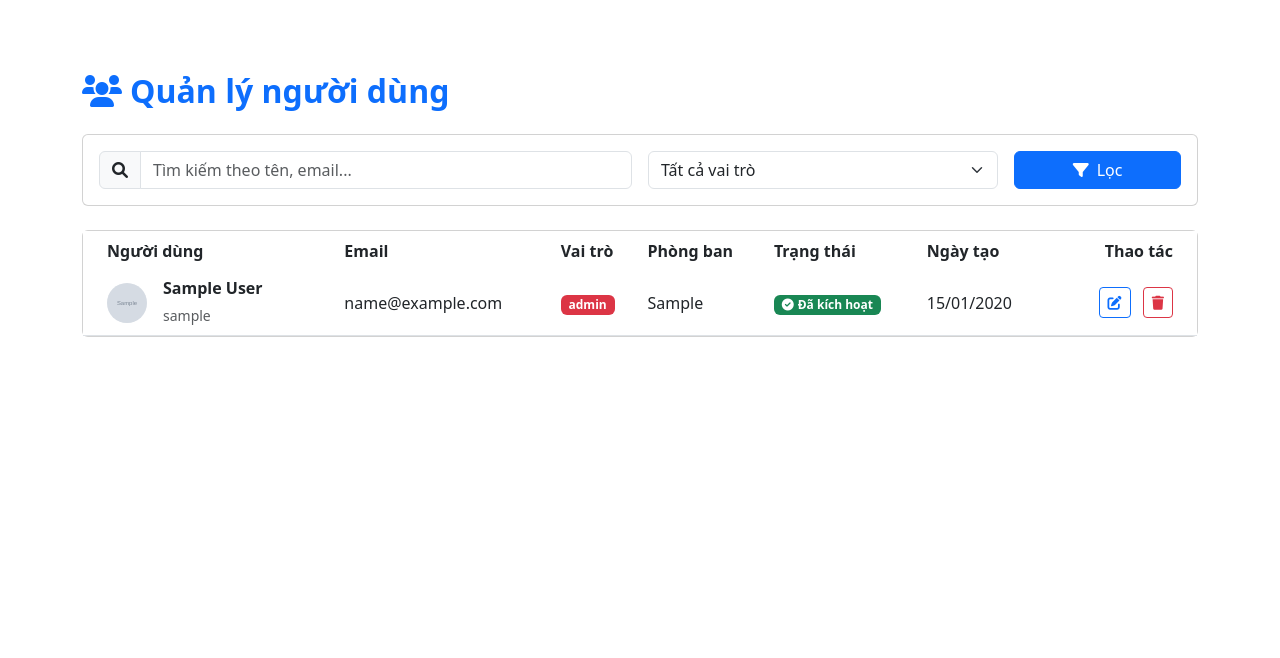
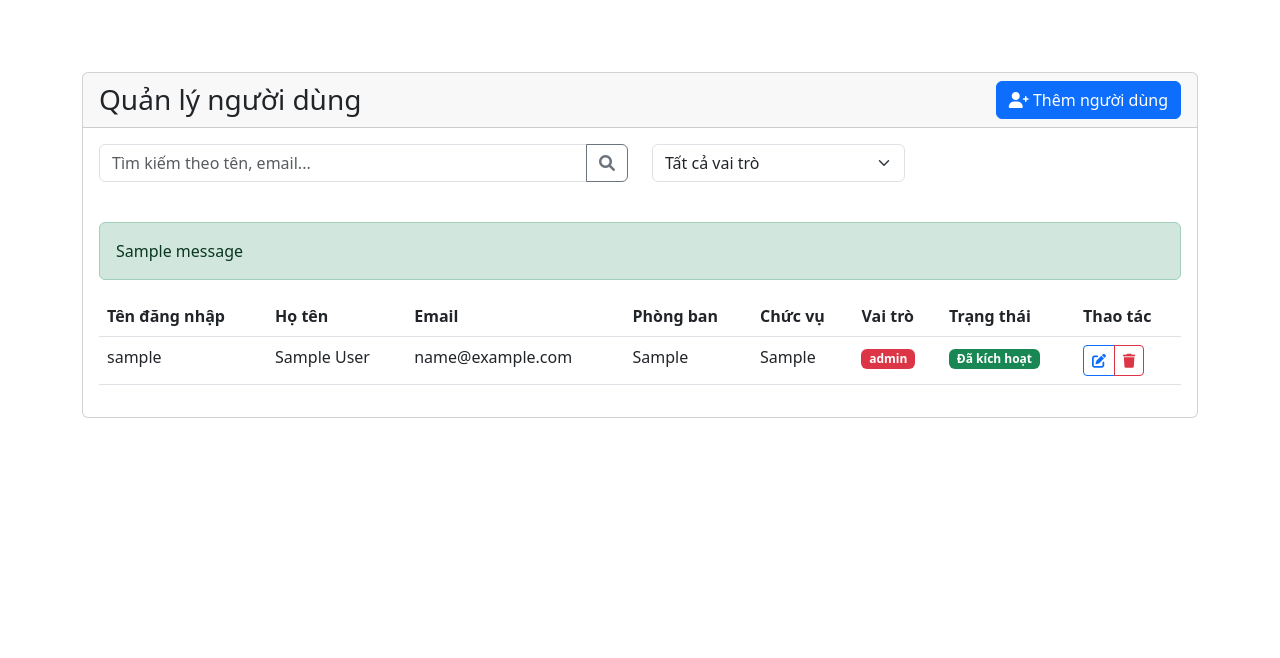
Before and after one commit to minhanh3110-svg/xuanhuong, a Flask app: template templates/manage_users.html in a window 1280 px wide. Shown: the part 56-714 px from the top of the page. Run offline with Flask 3, Linux system fonts and the light colour scheme; the template is opened without the code that fills it: values that come from a table or form of the project are taken from there, others are empty; tables that the repository leaves empty hold one stand-in row (values such as "Sample post"); grey boxes marked "Sample" are stand-in pictures; one stand-in notice (Sample message) is shown.

Commit message:
Update manage_users.html

```diff
--- a/templates/manage_users.html
+++ b/templates/manage_users.html
@@ -1,33 +1,30 @@
 {% extends "base.html" %}
 
 {% block content %}
-<div class="container py-5">
-    <div class="row mb-4">
-        <div class="col">
-            <h2 class="fw-bold text-primary mb-0">
-                <i class="fas fa-users me-2"></i>Quản lý người dùng
-            </h2>
+<div class="container mt-5">
+    <div class="card">
+        <div class="card-header d-flex justify-content-between align-items-center">
+            <h3 class="card-title mb-0">Quản lý người dùng</h3>
+            <a href="{{ url_for('auth.register') }}" class="btn btn-primary">
+                <i class="fas fa-user-plus"></i> Thêm người dùng
+            </a>
+        </div>
+        <div class="card-body">
+            <!-- Tìm kiếm và lọc -->
+            <form method="GET" class="mb-4">
+                <div class="row">
+                    <div class="col-md-6 mb-3">
+                        <div class="input-group">
+                            <input type="text" class="form-control" name="search"
+                                   placeholder="Tìm kiếm theo tên, email..."
+                                   value="{{ request.args.get('search', '') }}">
+                            <button class="btn btn-outline-secondary" type="submit">
+                                <i class="fas fa-search"></i>
+                            </button>
                         </div>
                     </div>
-
-    <!-- Thanh tìm kiếm và lọc -->
-    <div class="card mb-4">
-        <div class="card-body">
-            <form method="get" class="row g-3">
-                <div class="col-md-6">
-                    <div class="input-group">
-                        <span class="input-group-text bg-light">
-                            <i class="fas fa-search"></i>
-                        </span>
-                        <input type="text"
-                               class="form-control"
-                               name="search"
-                               value="{{ request.args.get('search', '') }}"
-                               placeholder="Tìm kiếm theo tên, email...">
-                    </div>
-                </div>
-                <div class="col-md-4">
-                    <select class="form-select" name="role">
+                    <div class="col-md-3 mb-3">
+                        <select class="form-select" name="role" onchange="this.form.submit()">
                             <option value="">Tất cả vai trò</option>
                             <option value="admin" {% if request.args.get('role') == 'admin' %}selected{% endif %}>Admin</option>
                             <option value="manager" {% if request.args.get('role') == 'manager' %}selected{% endif %}>Quản lý</option>
@@ -35,74 +32,53 @@
                             <option value="user" {% if request.args.get('role') == 'user' %}selected{% endif %}>Người dùng</option>
                         </select>
                     </div>
-                <div class="col-md-2">
-                    <button type="submit" class="btn btn-primary w-100">
-                        <i class="fas fa-filter me-2"></i>Lọc
-                    </button>
                 </div>
             </form>
-        </div>
-    </div>
 
-    <!-- Danh sách người dùng -->
-    <div class="card">
-        <div class="card-body p-0">
+            {% with messages = get_flashed_messages(with_categories=true) %}
+                {% if messages %}
+                    {% for category, message in messages %}
+                        <div class="alert alert-{{ category }}">{{ message }}</div>
+                    {% endfor %}
+                {% endif %}
+            {% endwith %}
+
             <div class="table-responsive">
-                <table class="table table-hover align-middle mb-0">
-                    <thead class="bg-light">
+                <table class="table table-hover">
+                    <thead>
                         <tr>
-                            <th class="border-0 px-4">Người dùng</th>
-                            <th class="border-0">Email</th>
-                            <th class="border-0">Vai trò</th>
-                            <th class="border-0">Phòng ban</th>
-                            <th class="border-0">Trạng thái</th>
-                            <th class="border-0">Ngày tạo</th>
-                            <th class="border-0 text-end px-4">Thao tác</th>
+                            <th>Tên đăng nhập</th>
+                            <th>Họ tên</th>
+                            <th>Email</th>
+                            <th>Phòng ban</th>
+                            <th>Chức vụ</th>
+                            <th>Vai trò</th>
+                            <th>Trạng thái</th>
+                            <th>Thao tác</th>
                         </tr>
                     </thead>
                     <tbody>
                         {% for user in users.items %}
                         <tr>
-                            <td class="px-4">
-                                <div class="d-flex align-items-center">
-                                    <div class="rounded-circle bg-light d-flex align-items-center justify-content-center"
-                                         style="width: 40px; height: 40px;">
-                                        {% if user.avatar_url %}
-                                        <img src="{{ user.avatar_url }}"
-                                             class="rounded-circle"
-                                             style="width: 40px; height: 40px; object-fit: cover;">
-                                        {% else %}
-                                        <i class="fas fa-user text-primary"></i>
-                                        {% endif %}
-                                    </div>
-                                    <div class="ms-3">
-                                        <h6 class="fw-bold mb-1">{{ user.full_name }}</h6>
-                                        <small class="text-muted">{{ user.username }}</small>
-                                    </div>
-                                </div>
-                            </td>
+                            <td>{{ user.username }}</td>
+                            <td>{{ user.full_name }}</td>
                             <td>{{ user.email }}</td>
+                            <td>{{ user.department or 'Chưa cập nhật' }}</td>
+                            <td>{{ user.position or 'Chưa cập nhật' }}</td>
                             <td>
-                                <span class="badge bg-{{ 'danger' if user.role == 'admin' else 'primary' if user.role == 'manager' else 'success' if user.role == 'researcher' else 'secondary' }}">
+                                <span class="badge bg-{{ 'danger' if user.role == 'admin' else 'primary' if user.role == 'manager' else 'info' if user.role == 'researcher' else 'secondary' }}">
                                     {{ user.role }}
                                 </span>
                             </td>
-                            <td>{{ user.department or 'Chưa cập nhật' }}</td>
                             <td>
-                                {% if user.is_active %}
-                                <span class="badge bg-success">
-                                    <i class="fas fa-check-circle me-1"></i>Đã kích hoạt
+                                <span class="badge bg-{{ 'success' if user.is_active else 'warning' }}">
+                                    {{ 'Đã kích hoạt' if user.is_active else 'Chưa kích hoạt' }}
                                 </span>
-                                {% else %}
-                                <span class="badge bg-warning">
-                                    <i class="fas fa-clock me-1"></i>Chờ xác nhận
-                                </span>
-                                {% endif %}
                             </td>
-                            <td>{{ user.created_at.strftime('%d/%m/%Y') }}</td>
-                            <td class="text-end px-4">
+                            <td>
+                                <div class="btn-group">
                                     <a href="{{ url_for('auth.edit_user', user_id=user.id) }}"
-                                   class="btn btn-sm btn-outline-primary me-2">
+                                       class="btn btn-sm btn-outline-primary">
                                         <i class="fas fa-edit"></i>
                                     </a>
                                     {% if user.id != current_user.id %}
@@ -112,6 +88,7 @@
                                         <i class="fas fa-trash"></i>
                                     </a>
                                     {% endif %}
+                                </div>
                             </td>
                         </tr>
                         {% endfor %}
@@ -121,40 +98,37 @@
 
             <!-- Phân trang -->
             {% if users.pages > 1 %}
-            <div class="d-flex justify-content-center py-3 border-top">
-                <nav>
-                    <ul class="pagination mb-0">
-                        <li class="page-item {{ 'disabled' if not users.has_prev }}">
-                            <a class="page-link"
-                               href="{{ url_for('auth.manage_users', page=users.prev_num, search=request.args.get('search', ''), role=request.args.get('role', '')) }}">
-                                <i class="fas fa-chevron-left"></i>
+            <nav aria-label="Page navigation" class="mt-4">
+                <ul class="pagination justify-content-center">
+                    {% if users.has_prev %}
+                    <li class="page-item">
+                        <a class="page-link" href="{{ url_for('auth.manage_users', page=users.prev_num, search=request.args.get('search', ''), role=request.args.get('role', '')) }}">
+                            <span aria-hidden="true">&laquo;</span>
                         </a>
                     </li>
+                    {% endif %}
 
                     {% for page in users.iter_pages() %}
                         {% if page %}
-                                <li class="page-item {{ 'active' if page == users.page }}">
-                                    <a class="page-link"
-                                       href="{{ url_for('auth.manage_users', page=page, search=request.args.get('search', ''), role=request.args.get('role', '')) }}">
+                            <li class="page-item {% if page == users.page %}active{% endif %}">
+                                <a class="page-link" href="{{ url_for('auth.manage_users', page=page, search=request.args.get('search', ''), role=request.args.get('role', '')) }}">
                                     {{ page }}
                                 </a>
                             </li>
                         {% else %}
-                                <li class="page-item disabled">
-                                    <span class="page-link">...</span>
-                                </li>
+                            <li class="page-item disabled"><span class="page-link">...</span></li>
                         {% endif %}
                     {% endfor %}
 
-                        <li class="page-item {{ 'disabled' if not users.has_next }}">
-                            <a class="page-link"
-                               href="{{ url_for('auth.manage_users', page=users.next_num, search=request.args.get('search', ''), role=request.args.get('role', '')) }}">
-                                <i class="fas fa-chevron-right"></i>
+                    {% if users.has_next %}
+                    <li class="page-item">
+                        <a class="page-link" href="{{ url_for('auth.manage_users', page=users.next_num, search=request.args.get('search', ''), role=request.args.get('role', '')) }}">
+                            <span aria-hidden="true">&raquo;</span>
                         </a>
                     </li>
+                    {% endif %}
                 </ul>
             </nav>
-            </div>
             {% endif %}
         </div>
     </div>
```
Lines whose indentation alone changed are shown as unchanged.
